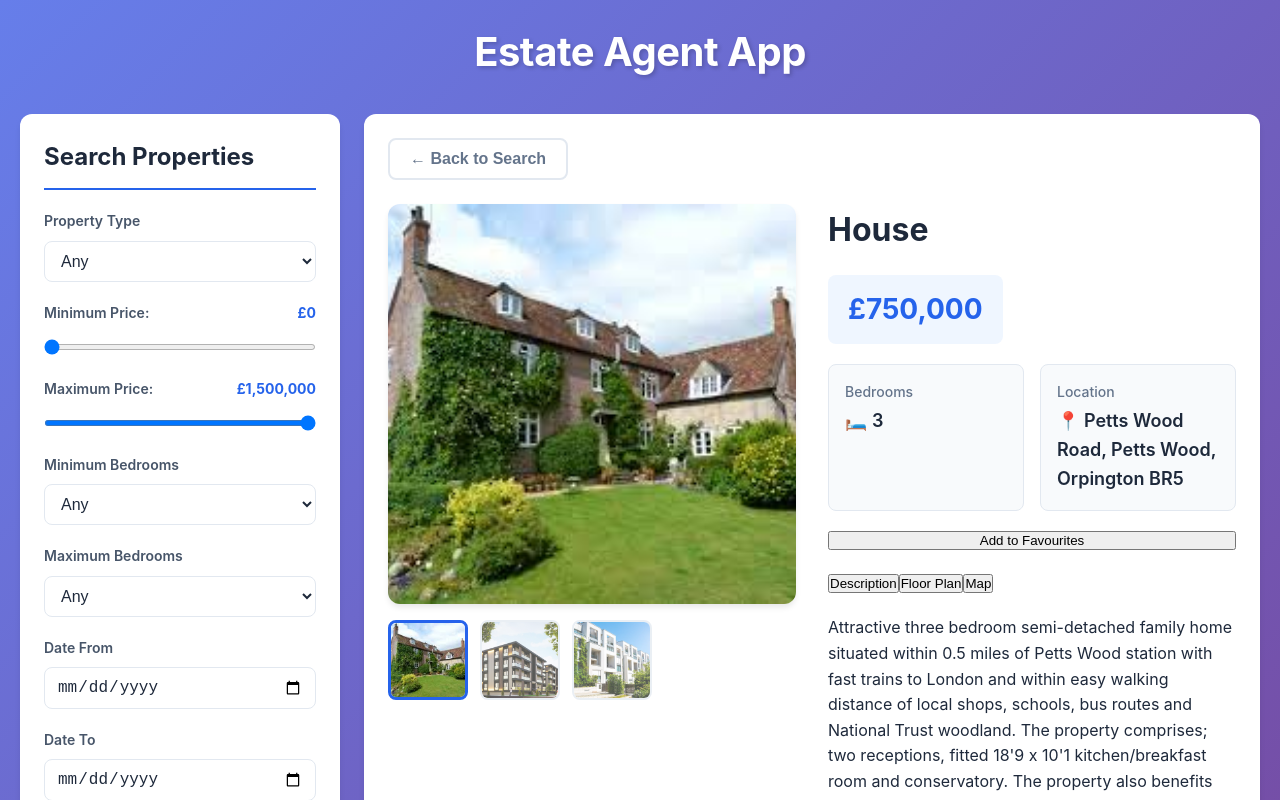
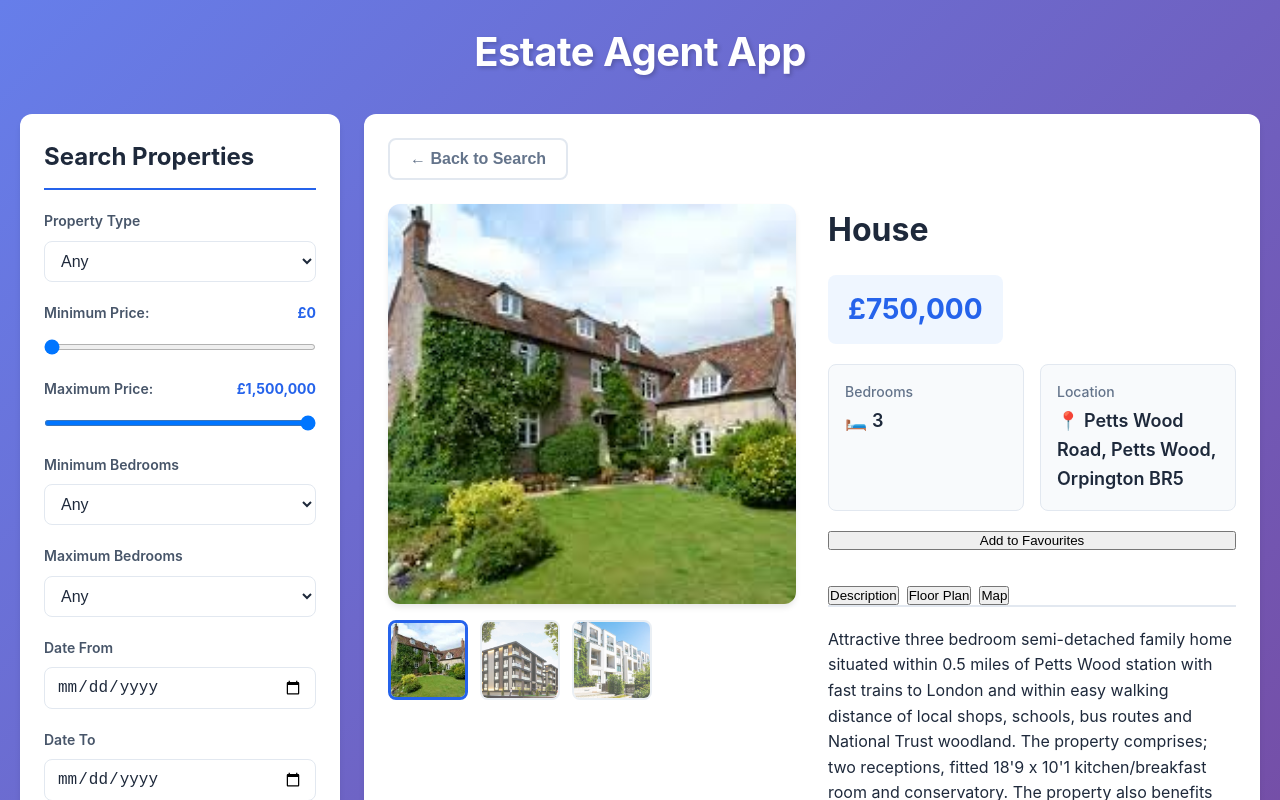
Before and after one commit to Gangulyy/React-CW, a React (Vite) app in the folder Estate-Agent-CW/: page / in a window 1280 px wide. Both pictures are taken after a click on the element 595 px from the left and 432 px from the top of the page. Shown: the top 800 px of the page. Built offline with nearby package versions, Linux system fonts and the light colour scheme.

Commit message:
added tabs styling

```diff
--- a/Estate-Agent-CW/src/components/PropertyDetails.jsx
+++ b/Estate-Agent-CW/src/components/PropertyDetails.jsx
@@ -210,6 +210,12 @@ const styles = {
     color: '#1e293b',
     fontWeight: '600'
   },
+  tabs: {
+    display: 'flex',
+    gap: '8px',
+    borderBottom: '2px solid #e2e8f0',
+    marginTop: '16px'
+  },
 };
 
 export default PropertyDetails;
```
